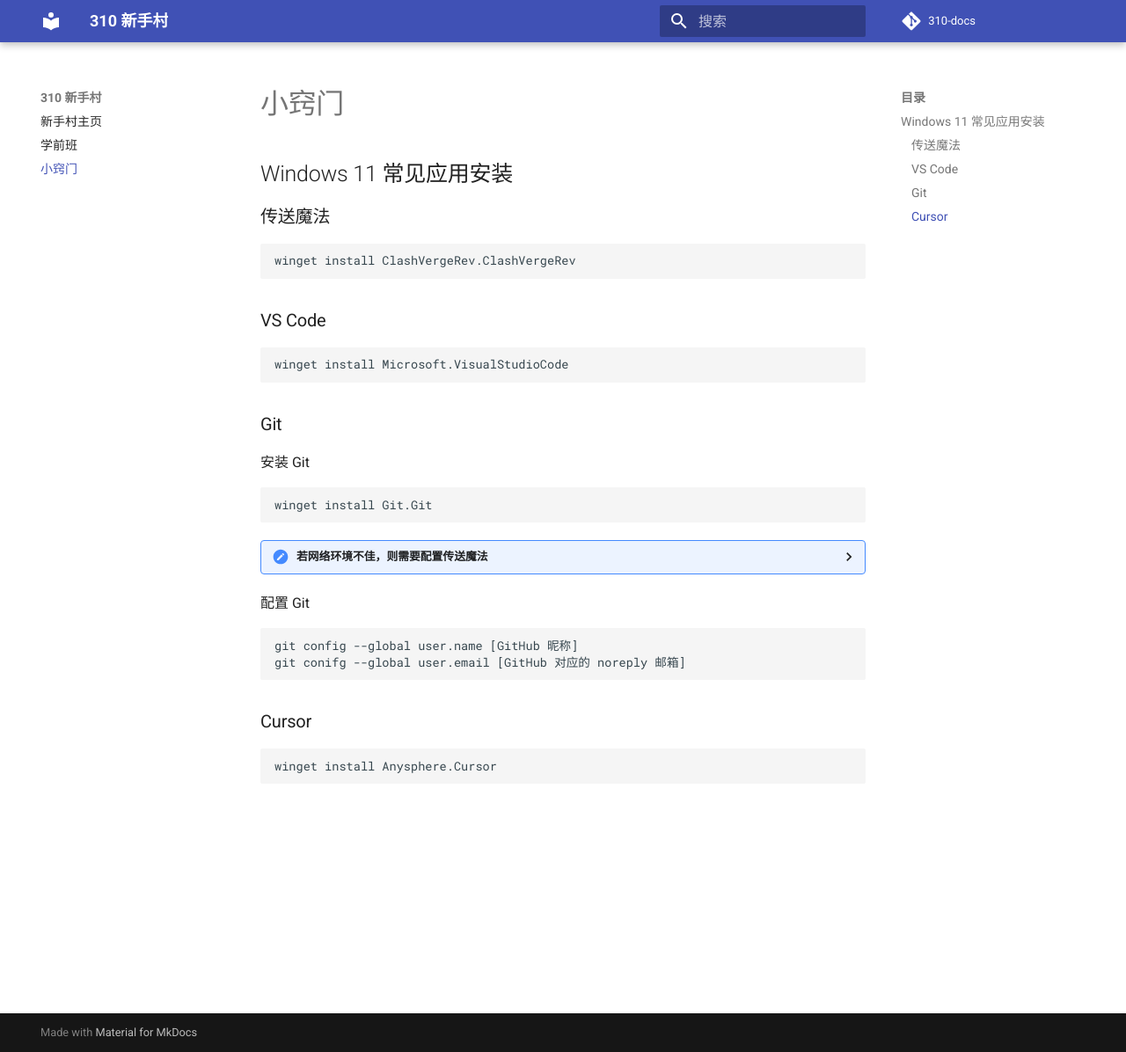
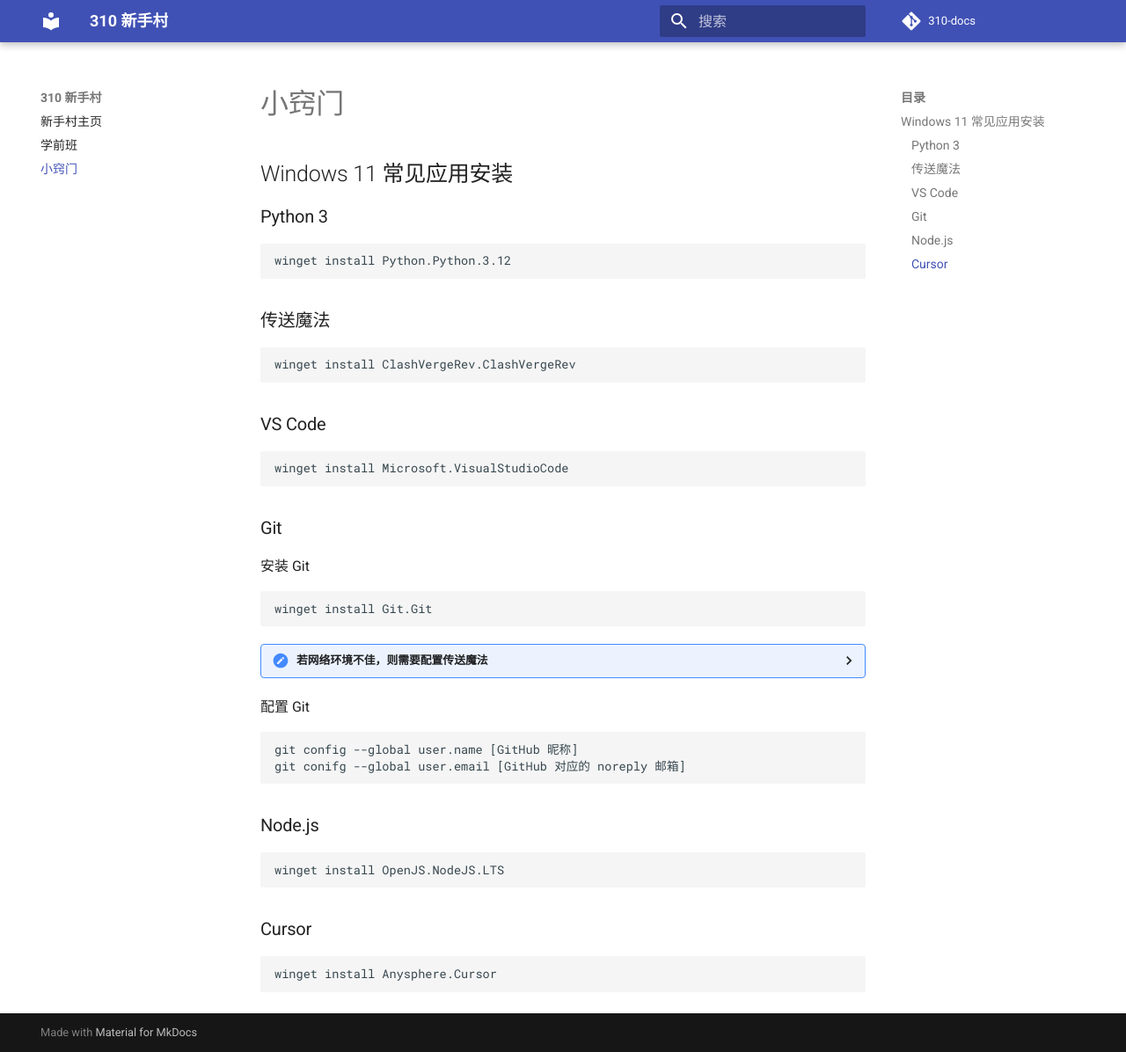
Before and after one commit to 310GeekClub/310-docs, an MkDocs documentation site: the page built from docs/小窍门.md, in a window 1280 px wide and 1196 px high. Shown: the whole window at 88% size. Built offline with MkDocs 1.6.1 and Material for MkDocs 9.7.7, drawn with Linux system fonts in a browser that asks for light colours; comment, search, counter and statistics services are not loaded.

Commit message:
cheatsheet 增加 python 和 nodejs 条目

````diff
--- a/docs/小窍门.md
+++ b/docs/小窍门.md
@@ -1,6 +1,12 @@
 # 小窍门
 
 ## Windows 11 常见应用安装
+
+### Python 3
+
+```powershell
+winget install Python.Python.3.12
+```
 
 ### 传送魔法
 
@@ -42,10 +48,18 @@ Host github.com
 </details>
 
 配置 Git
+
 ```powershell
 git config --global user.name [GitHub 昵称]
 git conifg --global user.email [GitHub 对应的 noreply 邮箱]
 ```
+
+### Node.js
+
+```powershell
+winget install OpenJS.NodeJS.LTS
+```
+
 ### Cursor
 
 ```powershell
````
